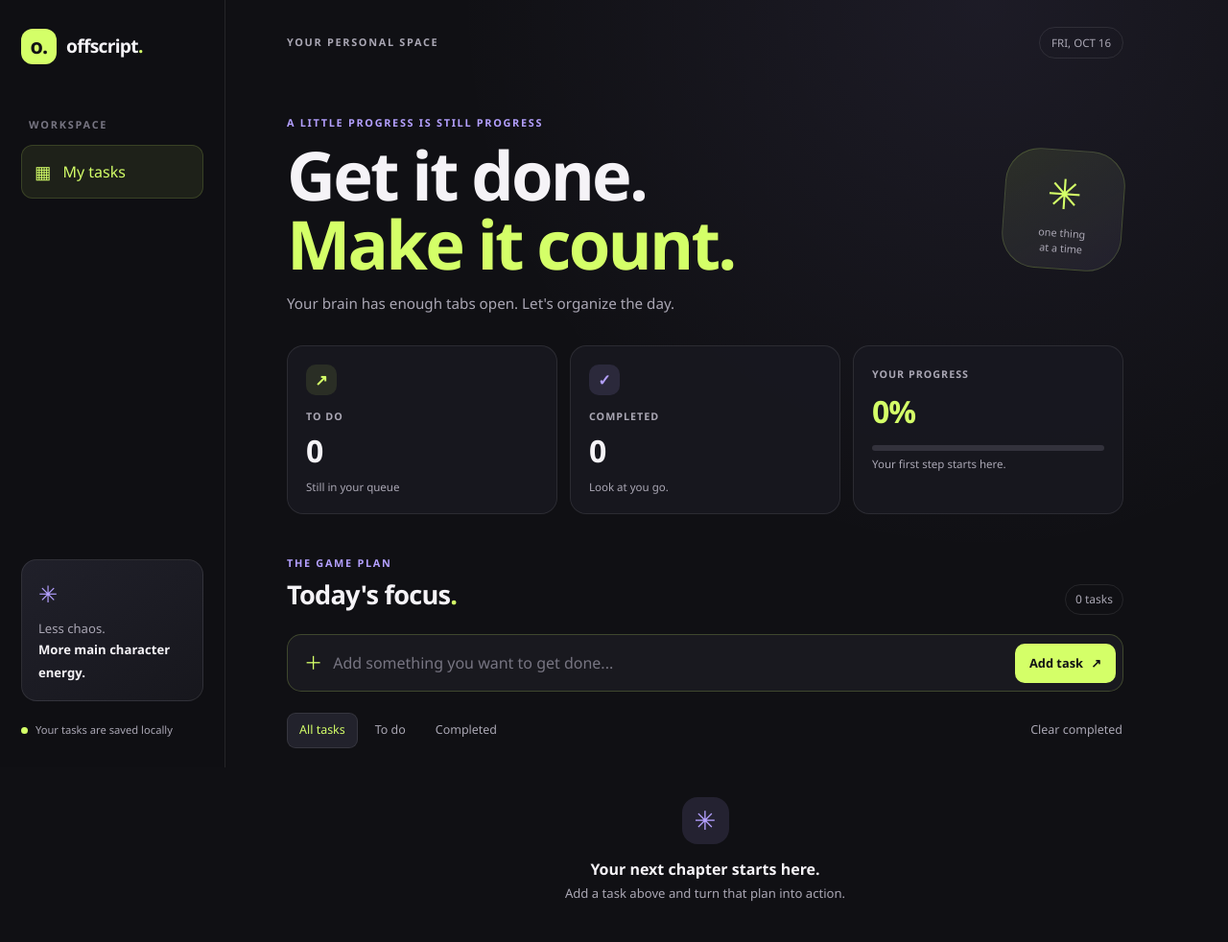
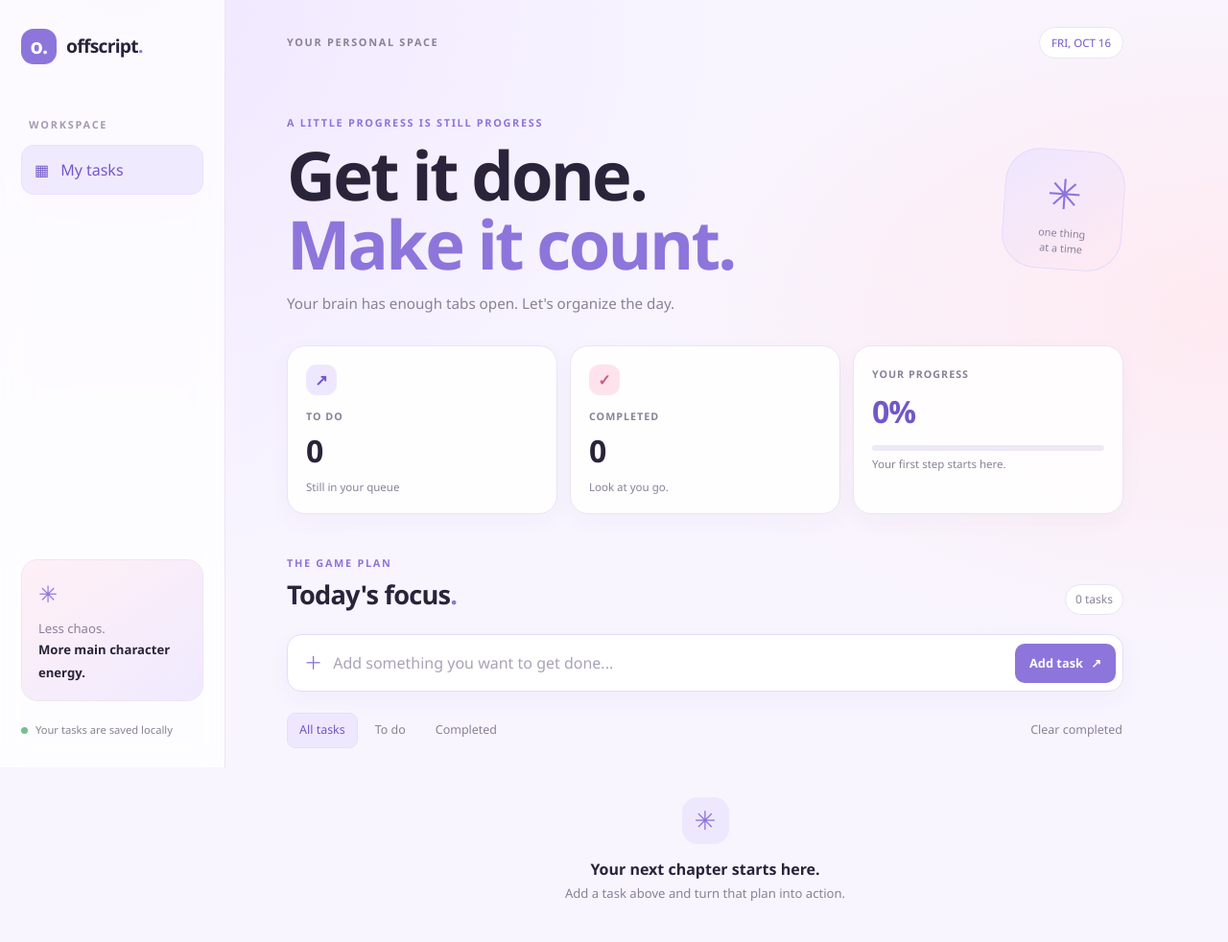
Before and after one commit to tamilmathiv60-ui/web-development-internship, a plain HTML site: page task-3-todo/index.html in a window 1280 px wide. Shown: the top 982 px of the page at 96% size. Drawn offline with Linux system fonts and the light colour scheme.

Commit message:
Update style.css

```diff
--- a/task-3-todo/style.css
+++ b/task-3-todo/style.css
@@ -1,14 +1,16 @@
 :root {
-  color-scheme: dark;
-  --bg: #101014;
-  --panel: #191920;
-  --panel-hover: #22222c;
-  --text: #f5f3f7;
-  --muted: #aaa7b4;
-  --lime: #d4ff68;
-  --purple: #b4a0ff;
-  --pink: #ff9fce;
-  --border: rgba(255, 255, 255, 0.09);
+  color-scheme: light;
+  --bg: #f8f5ff;
+  --panel: #ffffff;
+  --panel-hover: #f2edff;
+  --text: #29243a;
+  --muted: #898197;
+  --purple: #8d75db;
+  --purple-dark: #7257c8;
+  --pink: #f7b6ca;
+  --pink-light: #ffe3ec;
+  --border: #ebe4f5;
+  --green: #d8f0dc;
 }
 
 * {
@@ -19,7 +21,8 @@ body {
   margin: 0;
   min-height: 100vh;
   background:
-    radial-gradient(ellipse at 80% 0%, rgba(180, 160, 255, 0.08), transparent 38%),
+    radial-gradient(ellipse at 10% 0%, #f0e7ff, transparent 40%),
+    radial-gradient(ellipse at 100% 30%, #ffeaf1, transparent 35%),
     var(--bg);
   color: var(--text);
   font-family: "Segoe UI", Arial, sans-serif;
@@ -35,7 +38,7 @@ button {
 }
 
 button:focus-visible, input:focus-visible, a:focus-visible {
-  outline: 2px solid var(--lime);
+  outline: 2px solid var(--purple);
   outline-offset: 3px;
 }
 
@@ -51,7 +54,8 @@ button:focus-visible, input:focus-visible, a:focus-visible {
   width: 235px;
   padding: 30px 22px;
   border-right: 1px solid var(--border);
-  background: rgba(16, 16, 20, 0.92);
+  background: rgba(255, 255, 255, 0.75);
+  backdrop-filter: blur(14px);
 }
 
 .logo {
@@ -61,8 +65,8 @@ button:focus-visible, input:focus-visible, a:focus-visible {
   color: var(--text);
   font-size: 1.2rem;
   font-weight: 800;
+  text-decoration: none;
   letter-spacing: -0.7px;
-  text-decoration: none;
 }
 
 .logo-mark {
@@ -70,19 +74,19 @@ button:focus-visible, input:focus-visible, a:focus-visible {
   place-items: center;
   width: 37px;
   height: 37px;
-  border-radius: 12px;
-  background: var(--lime);
-  color: var(--bg);
+  border-radius: 13px;
+  background: var(--purple);
+  color: white;
   font-size: 1.35rem;
 }
 
 .logo-dot, .heading-dot {
-  color: var(--lime);
+  color: var(--purple);
 }
 
 .side-label {
   margin: 55px 0 13px 8px;
-  color: #777582;
+  color: #a49bb4;
   font-size: 0.68rem;
   font-weight: 800;
   letter-spacing: 1.8px;
@@ -93,23 +97,19 @@ button:focus-visible, input:focus-visible, a:focus-visible {
   align-items: center;
   gap: 12px;
   padding: 13px;
-  border: 1px solid rgba(212, 255, 104, 0.15);
-  border-radius: 12px;
-  background: rgba(212, 255, 104, 0.08);
-  color: var(--lime);
+  border: 1px solid #e9e0ff;
+  border-radius: 13px;
+  background: #f0eaff;
+  color: var(--purple-dark);
   text-align: left;
-}
-
-.side-link span {
-  font-size: 1.15rem;
 }
 
 .sidebar-note {
   margin-top: auto;
   padding: 17px;
-  border: 1px solid var(--border);
-  border-radius: 16px;
-  background: linear-gradient(145deg, #20202a, #17171d);
+  border: 1px solid #f1e3f6;
+  border-radius: 17px;
+  background: linear-gradient(145deg, #fff0f5, #f0eaff);
 }
 
 .note-star {
@@ -140,7 +140,7 @@ button:focus-visible, input:focus-visible, a:focus-visible {
   height: 7px;
   margin-right: 5px;
   border-radius: 50%;
-  background: var(--lime);
+  background: #79bd91;
 }
 
 .main-content {
@@ -167,7 +167,8 @@ button:focus-visible, input:focus-visible, a:focus-visible {
   padding: 7px 12px;
   border: 1px solid var(--border);
   border-radius: 999px;
-  color: var(--muted);
+  background: #fff;
+  color: var(--purple-dark);
   font-size: 0.72rem;
 }
 
@@ -191,7 +192,7 @@ h1 {
 }
 
 .gradient-text {
-  color: var(--lime);
+  color: var(--purple);
 }
 
 .hero-subtitle {
@@ -209,14 +210,14 @@ h1 {
   flex: 0 0 125px;
   width: 125px;
   height: 125px;
-  border: 1px solid rgba(212, 255, 104, 0.18);
+  border: 1px solid #e5d9ff;
   border-radius: 36px;
-  background: linear-gradient(145deg, rgba(212, 255, 104, 0.1), rgba(180, 160, 255, 0.08));
+  background: linear-gradient(145deg, #eee6ff, #ffeaf1);
   transform: rotate(4deg);
 }
 
 .hero-decoration span {
-  color: var(--lime);
+  color: var(--purple);
   font-size: 2.7rem;
 }
 
@@ -236,8 +237,9 @@ h1 {
   min-width: 0;
   padding: 19px;
   border: 1px solid var(--border);
-  border-radius: 17px;
-  background: rgba(25, 25, 32, 0.88);
+  border-radius: 19px;
+  background: rgba(255, 255, 255, 0.9);
+  box-shadow: 0 8px 24px rgba(80, 58, 120, 0.035);
 }
 
 .stat-icon {
@@ -245,18 +247,18 @@ h1 {
   place-items: center;
   width: 32px;
   height: 32px;
-  border-radius: 10px;
+  border-radius: 11px;
   font-weight: 800;
 }
 
 .lime-icon {
-  background: rgba(212, 255, 104, 0.1);
-  color: var(--lime);
+  background: #eee8ff;
+  color: var(--purple-dark);
 }
 
 .purple-icon {
-  background: rgba(180, 160, 255, 0.13);
-  color: var(--purple);
+  background: var(--pink-light);
+  color: #c65c85;
 }
 
 .stat-label {
@@ -287,7 +289,7 @@ h1 {
 
 .progress-number {
   margin-top: 7px;
-  color: var(--lime);
+  color: var(--purple-dark);
 }
 
 .progress-track {
@@ -295,14 +297,14 @@ h1 {
   margin-top: 11px;
   overflow: hidden;
   border-radius: 999px;
-  background: #33323c;
+  background: #eee8f7;
 }
 
 .progress-fill {
   width: 0;
   height: 100%;
   border-radius: inherit;
-  background: var(--lime);
+  background: linear-gradient(90deg, var(--purple), var(--pink));
   transition: width 220ms ease;
 }
 
@@ -333,6 +335,7 @@ h2 {
   padding: 6px 10px;
   border: 1px solid var(--border);
   border-radius: 999px;
+  background: #fff;
   color: var(--muted);
   font-size: 0.75rem;
 }
@@ -342,14 +345,15 @@ h2 {
   align-items: center;
   gap: 11px;
   padding: 7px;
-  border: 1px solid rgba(212, 255, 104, 0.2);
+  border: 1px solid #e6dcf8;
   border-radius: 15px;
-  background: #19191f;
+  background: #fff;
+  box-shadow: 0 8px 24px rgba(80, 58, 120, 0.04);
 }
 
 .input-plus {
   padding-left: 10px;
-  color: var(--lime);
+  color: var(--purple);
   font-size: 1.2rem;
 }
 
@@ -365,7 +369,7 @@ h2 {
 }
 
 .add-form input::placeholder {
-  color: #777582;
+  color: #aaa2b7;
 }
 
 .add-form input:focus-visible {
@@ -376,8 +380,8 @@ h2 {
   padding: 11px 15px;
   border: 0;
   border-radius: 10px;
-  background: var(--lime);
-  color: #101014;
+  background: var(--purple);
+  color: white;
   font-size: 0.8rem;
   font-weight: 800;
   white-space: nowrap;
@@ -418,13 +422,13 @@ h2 {
 }
 
 .filter-button:hover {
-  background: var(--panel-hover);
+  background: #f4efff;
 }
 
 .filter-button.active {
-  border-color: var(--border);
-  background: var(--panel-hover);
-  color: var(--lime);
+  border-color: #e7defb;
+  background: #eee8ff;
+  color: var(--purple-dark);
 }
 
 .clear-button {
@@ -432,7 +436,7 @@ h2 {
 }
 
 .clear-button:hover:not(:disabled) {
-  color: var(--pink);
+  color: #c65c85;
 }
 
 .clear-button:disabled {
@@ -454,8 +458,9 @@ h2 {
   min-width: 0;
   padding: 15px;
   border: 1px solid var(--border);
-  border-radius: 13px;
-  background: rgba(25, 25, 32, 0.88);
+  border-radius: 14px;
+  background: #fff;
+  box-shadow: 0 5px 18px rgba(80, 58, 120, 0.025);
   animation: task-enter 180ms ease both;
 }
 
@@ -466,16 +471,16 @@ h2 {
   width: 23px;
   height: 23px;
   padding: 0;
-  border: 1px solid #777582;
+  border: 1px solid #c9bddf;
   border-radius: 7px;
-  background: transparent;
-  color: var(--bg);
+  background: #fff;
+  color: white;
   font-size: 0.85rem;
 }
 
 .task-check[aria-pressed="true"] {
-  border-color: var(--lime);
-  background: var(--lime);
+  border-color: var(--purple);
+  background: var(--purple);
 }
 
 .task-text {
@@ -486,14 +491,14 @@ h2 {
 }
 
 .task-item.completed .task-text {
-  color: #85828e;
+  color: #aaa2b7;
   text-decoration: line-through;
 }
 
 .task-meta {
   display: block;
   margin-top: 3px;
-  color: #777582;
+  color: #aaa2b7;
   font-size: 0.68rem;
   text-decoration: none;
 }
@@ -505,13 +510,13 @@ h2 {
   border: 0;
   border-radius: 9px;
   background: transparent;
-  color: var(--muted);
+  color: #a59bb4;
   font-size: 1.3rem;
 }
 
 .delete-button:hover {
-  background: rgba(255, 159, 206, 0.1);
-  color: var(--pink);
+  background: #fff0f5;
+  color: #c65c85;
 }
 
 .empty-state {
@@ -525,7 +530,7 @@ h2 {
   width: 49px;
   height: 49px;
   border-radius: 16px;
-  background: rgba(180, 160, 255, 0.12);
+  background: #eee8ff;
   color: var(--purple);
   font-size: 1.7rem;
 }
@@ -553,12 +558,12 @@ h2 {
   margin-top: 25px;
   padding: 20px 0;
   border-top: 1px solid var(--border);
-  color: #777582;
+  color: #a49bb4;
   font-size: 0.7rem;
 }
 
 .footer-heart {
-  color: var(--pink);
+  color: #e38aaa;
 }
 
 .sr-only {
@@ -609,6 +614,7 @@ h2 {
     padding: 17px 20px;
     border-right: 0;
     border-bottom: 1px solid var(--border);
+    background: rgba(255, 255, 255, 0.8);
   }
 
   .side-label, .side-link, .sidebar-note {
```
